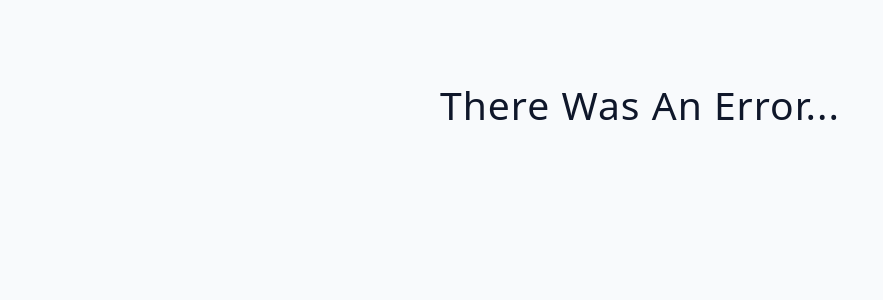
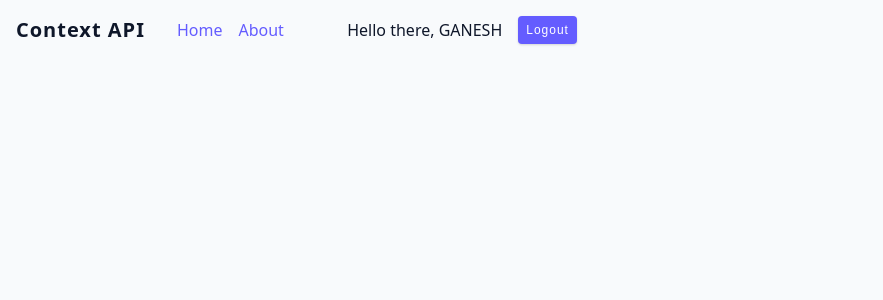
Before and after one commit to lokhandeganesh/hooks, a React (Vite) app: page / in a window 1280 px wide. Shown: the top 300 px of the page, without its empty margins (0-883 px from the left). Built offline with nearby package versions, Linux system fonts and the light colour scheme; no server answers.

Commit message:
Context API with props drilling

```diff
--- a/src/App.jsx
+++ b/src/App.jsx
@@ -21,10 +21,12 @@ import UseRefBasics from './components/useRefBasic/UseRefBasics';
 import ToggleCustom from './components/customHooks/Toggle';
 import FetchData from './components/customHooks/FetchData';
 
+import NavbarContext from './components/contextApi/Navbar';
+
 function App() {
   return (
     <React.Fragment>
-      <div className='container'>
+      <div className=''>
         {/* <ErrorExample></ErrorExample> */}
         {/* <UseStateArray></UseStateArray> */}
         {/* <UseStateObject></UseStateObject> */}
@@ -45,8 +47,9 @@ function App() {
         {/* <FormDataApi></FormDataApi> */}
         {/* <UseRefBasics></UseRefBasics> */}
         {/* <ToggleCustom></ToggleCustom> */}
-        <FetchData></FetchData>
+        {/* <FetchData></FetchData> */}
       </div>
+      <NavbarContext></NavbarContext>
     </React.Fragment>
   );
 }
--- /dev/null
+++ b/src/components/contextApi/NavLinks.jsx
@@ -0,0 +1,16 @@
+import React from 'react'
+import UserContainer from './UserContainer'
+
+const NavLinks = ({ user, logout }) => {
+  return (
+    <div className='nav-container'>
+      <ul className='nav-links'>
+        <li><a href="#">home</a></li>
+        <li><a href="#">about</a></li>
+      </ul>
+      <UserContainer user={user} logout={logout}></UserContainer>
+    </div>
+  )
+}
+
+export default NavLinks
--- /dev/null
+++ b/src/components/contextApi/Navbar.jsx
@@ -0,0 +1,20 @@
+import React, { useState } from 'react'
+import NavLinks from './NavLinks'
+import UserContainer from './UserContainer';
+
+const Navbar = () => {
+  const [user, setUser] = useState({ name: 'Ganesh' });
+
+  const logout = () => {
+    setUser(null);
+  }
+
+  return (
+    <nav className='navbar'>
+      <h5>Context API</h5>
+      <NavLinks user={user} logout={logout}></NavLinks>
+    </nav>
+  )
+}
+
+export default Navbar
--- /dev/null
+++ b/src/components/contextApi/UserContainer.jsx
@@ -0,0 +1,21 @@
+import React from 'react'
+
+const UserContainer = ({ user, logout }) => {
+  return (
+    <section>
+      <div className='user-container'>
+        {
+          user ?
+            <React.Fragment>
+              <p>Hello there, {user?.name?.toUpperCase()}</p>
+              <button className='btn' onClick={logout}>Logout</button>
+            </React.Fragment>
+            :
+            <p>Please Login</p>
+        }
+      </div>
+    </section>
+  )
+}
+
+export default UserContainer
```
